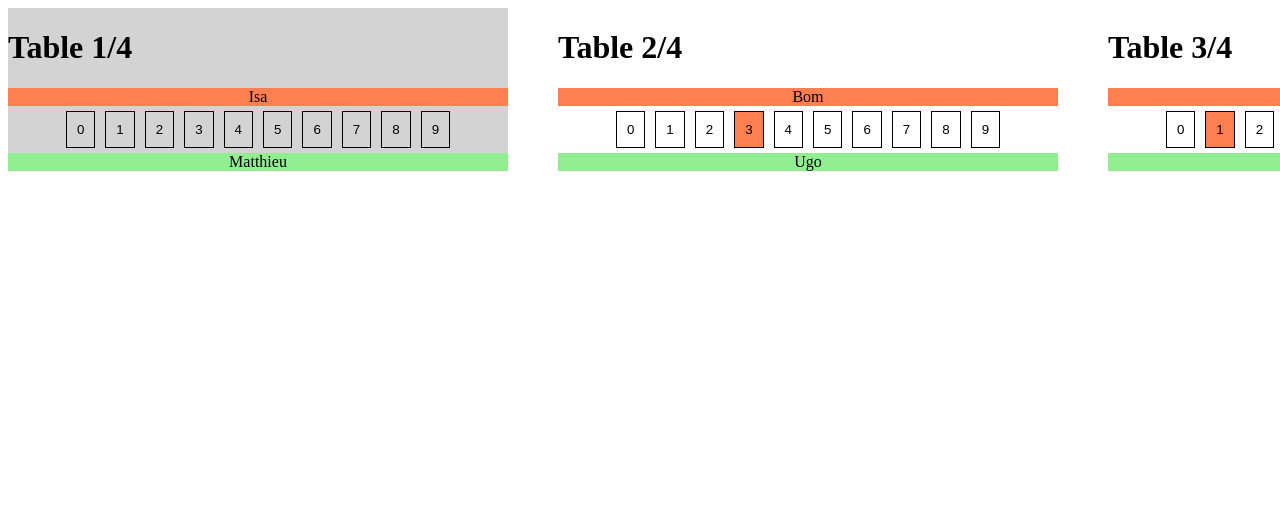
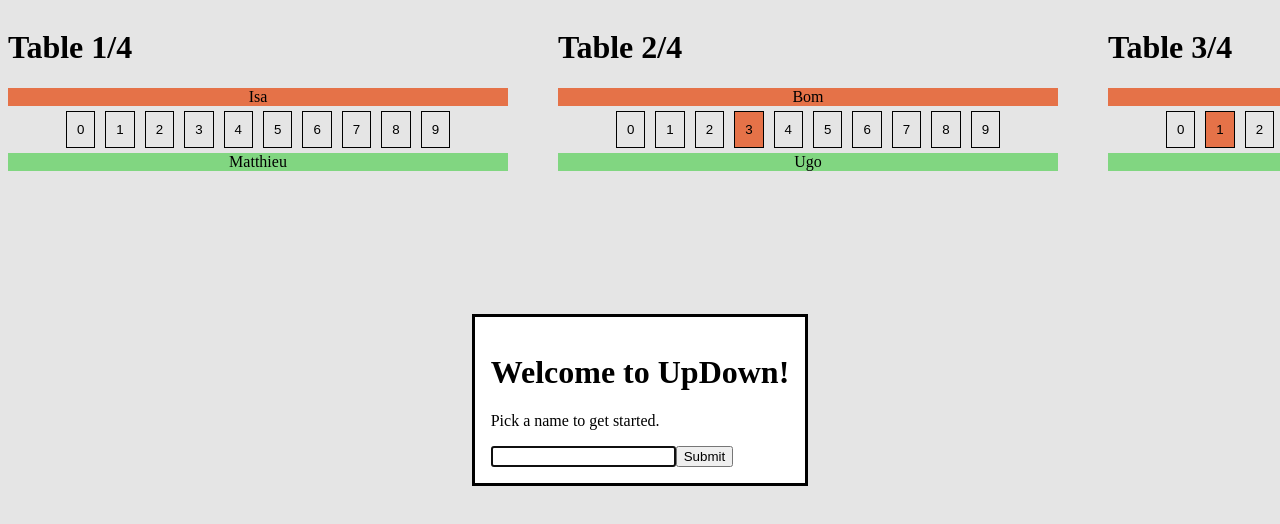
Before and after one commit to Neamar/party-games, a React (Create React App) app: page / in a window 1280 px wide. Shown: the top 524 px of the page. Built offline with nearby package versions, Linux system fonts and the light colour scheme.

Commit message:
Show player dialog

```diff
--- a/src/App.tsx
+++ b/src/App.tsx
@@ -1,4 +1,27 @@
-import { useState } from 'react';
+import { useEffect, useRef, useState } from 'react';
+
+function PlayerNamePicker({setCurrentPlayer}) {
+  const dialogRef = useRef(null);
+  useEffect(() => {
+    const dialog = dialogRef.current;
+    dialog.showModal();
+    return () => dialog.close();
+  }, []);
+
+  function handleSubmit(event) {
+    event.preventDefault();
+    setCurrentPlayer(event.currentTarget.elements['player-name'].value)
+  }
+
+  return <dialog ref={dialogRef}>
+    <h1>Welcome to UpDown!</h1>
+    <p>Pick a name to get started.</p>
+    <form onSubmit={handleSubmit}>
+      <input type="text" id="player-name"/>
+      <input type="submit" value="Submit" />
+    </form>
+  </dialog>
+}
 
 function TableNumberTile({ number, color, onClick }) {
   return (
@@ -35,7 +58,7 @@ function Table({tableIndex, tableCount, players, currentPlayer, onCurrentPlayerP
 }
 
 export default function App() {
-  const [currentPlayer, setCurrentPlayer] = useState("Matthieu");
+  const [currentPlayer, setCurrentPlayer] = useState('');
   const [displayedTable, setDisplayedTable] = useState(1);
   const [tables, setTables] = useState([
     {
@@ -77,6 +100,7 @@ export default function App() {
   }
 
   return <>
+    {!currentPlayer && <PlayerNamePicker setCurrentPlayer={setCurrentPlayer} />}
     <div id="tables">
       {tables.map((t) => <Table tableIndex={t.index} tableCount={tables.length} key={"table-" + t.index} players={t.players} currentPlayer={currentPlayer} onCurrentPlayerPick={onCurrentPlayerPick} />)}
     </div>
```
Also changed, not shown: 1 other file (tests, documents, lock files or other folders).
